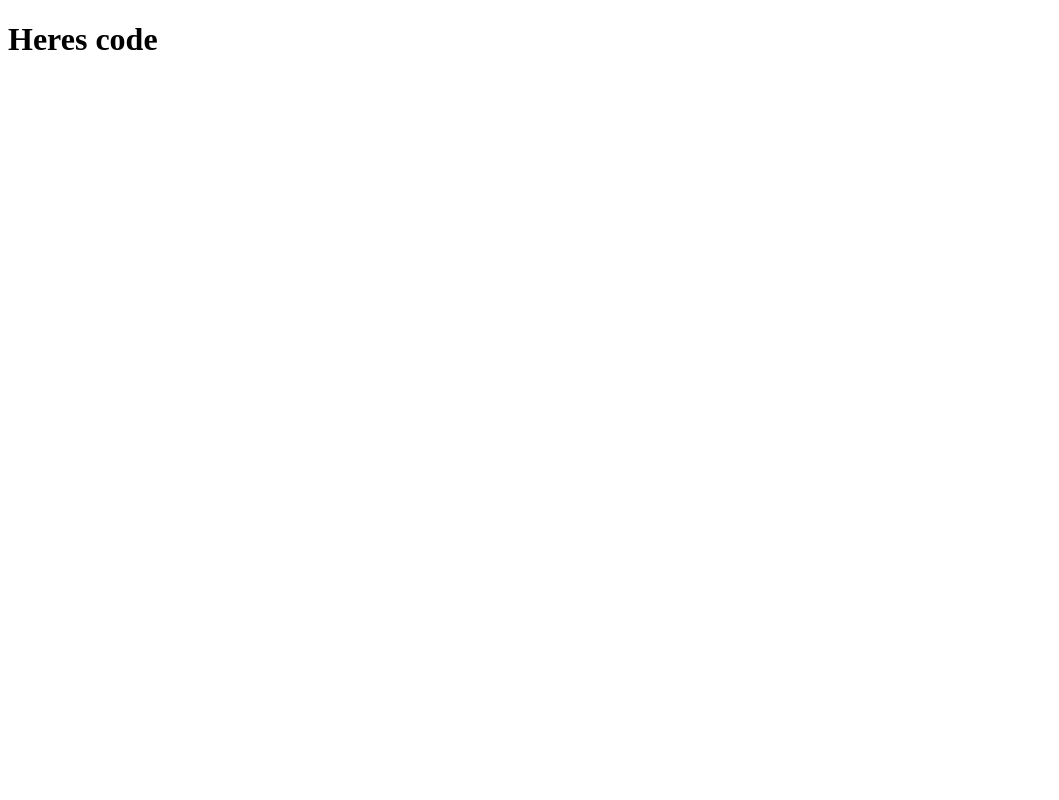
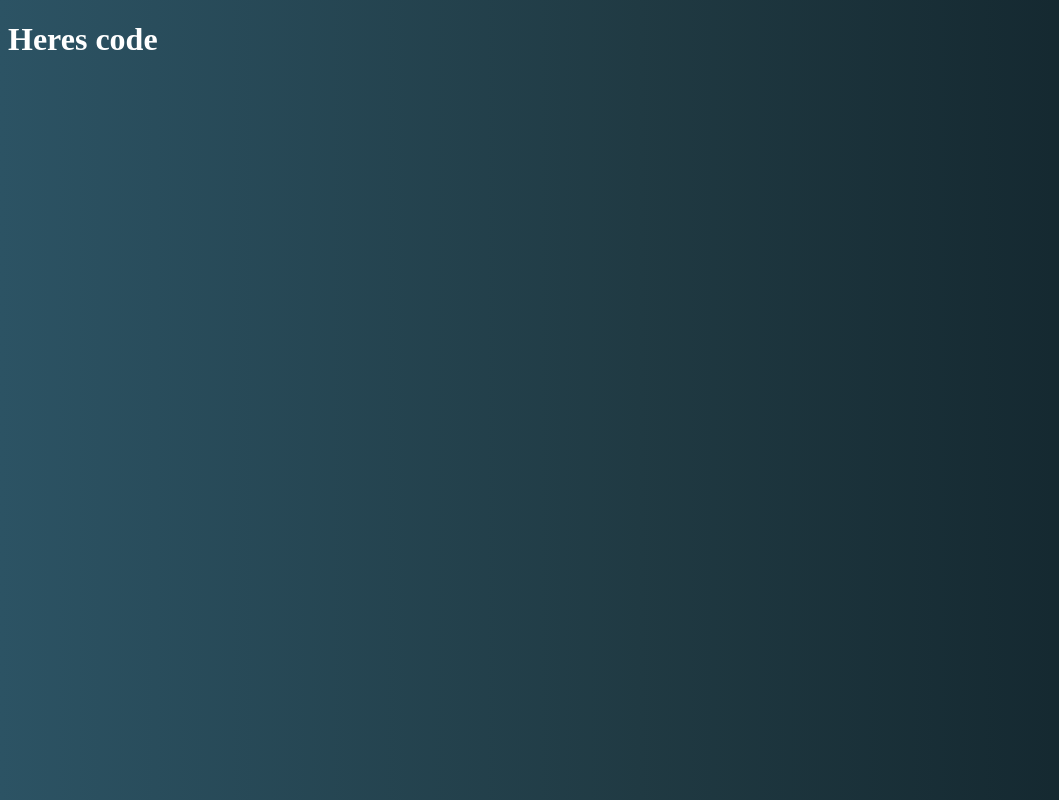
Before and after one commit to martinhash/websocketchat, a website: page public/index.html in a window 1280 px wide. Shown: the whole page, without its empty margins (0-1059 px from the left). Drawn offline with Linux system fonts and the light colour scheme.

Commit message:
feat main js/css

```diff
--- /dev/null
+++ b/public/css/main.css
@@ -0,0 +1,7 @@
+body{
+    background: #0F2027;  /* fallback for old browsers */
+    background: -webkit-linear-gradient(to right, #2C5364, #203A43, #0F2027);  /* Chrome 10-25, Safari 5.1-6 */
+    background: linear-gradient(to right, #2C5364, #203A43, #0F2027); /* W3C, IE 10+/ Edge, Firefox 16+, Chrome 26+, Opera 12+, Safari 7+ */
+    color:white;
+
+}
--- a/public/index.html
+++ b/public/index.html
@@ -4,8 +4,12 @@
     <meta charset="UTF-8">
     <meta name="viewport" content="width=device-width, initial-scale=1.0">
     <title>CHAT</title>
+    <link rel="stylesheet" href="./css/main.css">
 </head>
 <body>
     <h1>Heres code</h1>
+
+
+    <script src="./js/main.js"></script>
 </body>
 </html>
--- /dev/null
+++ b/public/js/main.js
@@ -0,0 +1 @@
+console.log("Chat aqui");
```
